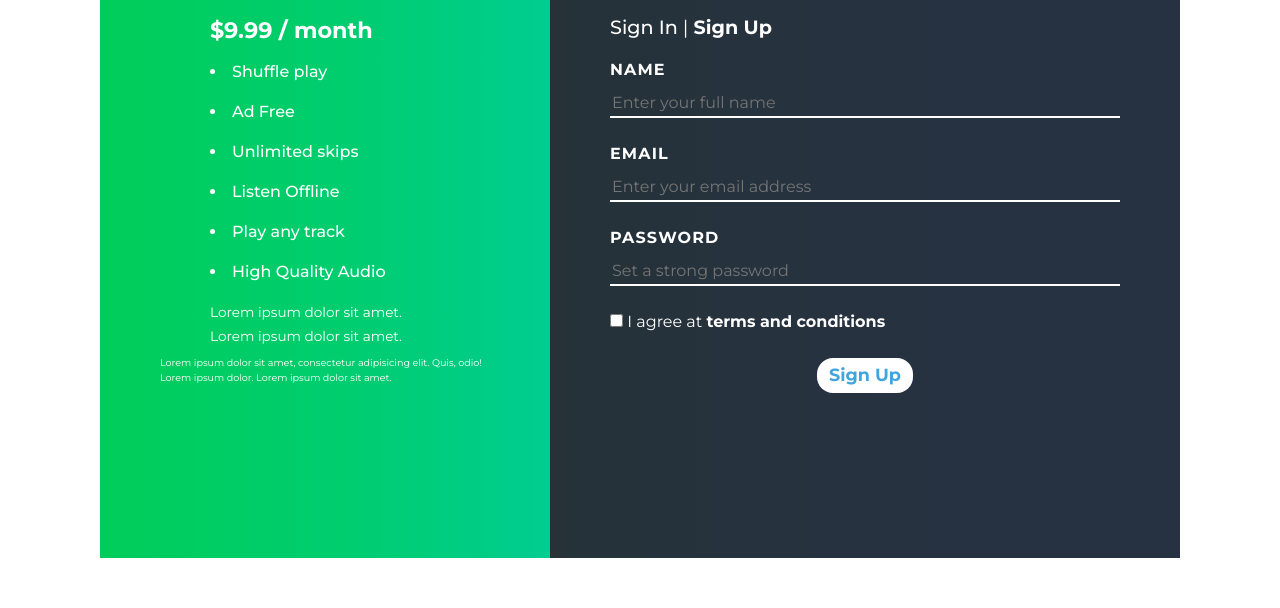
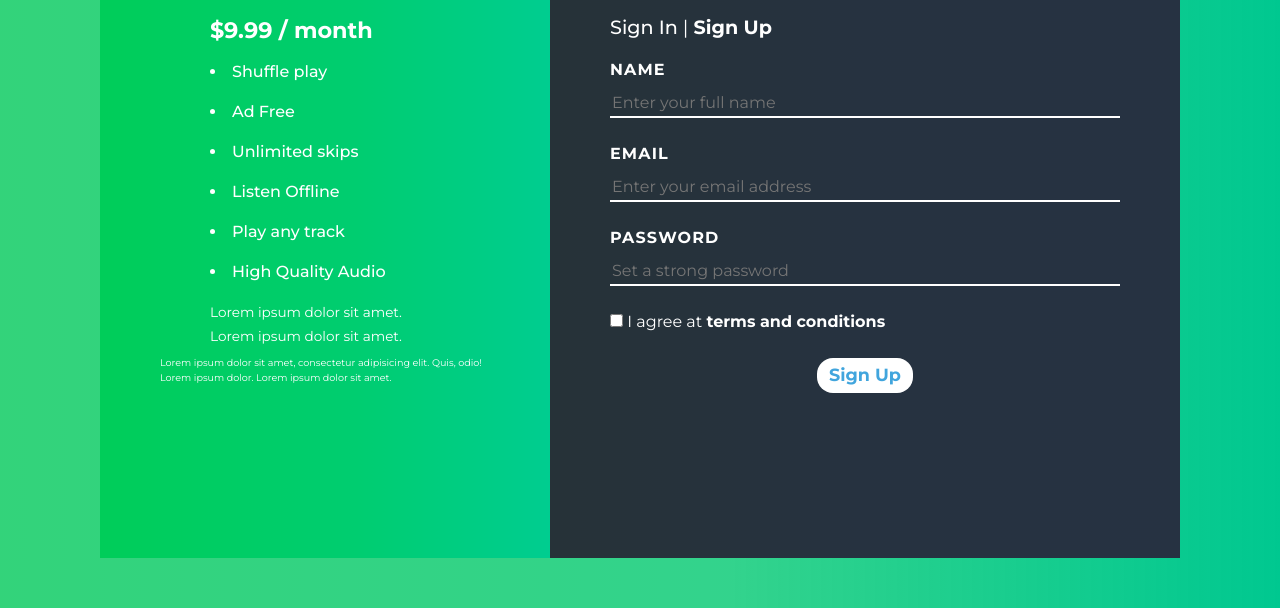
Before and after one commit to goelaakash79/spotify-form-demo, a plain HTML site: page index.html in a window 1280 px wide. Shown: the part 192-800 px from the top of the page. Drawn offline with nearby package versions, Linux system fonts and the light colour scheme.

Commit message:
animate.css

```diff
--- a/index.html
+++ b/index.html
@@ -9,13 +9,14 @@
   <link rel="stylesheet" href="https://stackpath.bootstrapcdn.com/bootstrap/4.1.3/css/bootstrap.min.css" integrity="sha384-MCw98/SFnGE8fJT3GXwEOngsV7Zt27NXFoaoApmYm81iuXoPkFOJwJ8ERdknLPMO" crossorigin="anonymous">
   <link rel="stylesheet" href="https://stackpath.bootstrapcdn.com/font-awesome/4.7.0/css/font-awesome.min.css">
   <link href="https://fonts.googleapis.com/css?family=Montserrat:400,500,700" rel="stylesheet">
+  <link rel="stylesheet" href="https://cdnjs.cloudflare.com/ajax/libs/animate.css/3.7.0/animate.min.css">
   <link rel="stylesheet" href="style.css">
 </head>
 
 <body>
   <div class="fluid-container">
     <div class="container">
-      <div class="col-lg-12 row main-section">
+      <div class="col-lg-12 row main-section animated jackInTheBox">
         <div class="col-lg-5 detail-section">
           <div class="information">
             <h2 class="heading__h2">Music for everyone.</h2>
--- a/style.css
+++ b/style.css
@@ -1,6 +1,11 @@
 * {
   font-family: Montserrat;
   color: #fff;
+}
+
+body{
+  background: rgba(0, 205, 89,1);
+  background: linear-gradient(90deg, rgba(0, 200, 89, 0.8) 0%, rgba(0, 200, 112, 0.8) 57%, rgba(0, 200, 144, 1) 100%);
 }
 
 @media screen and (max-width: 480px) {
```
